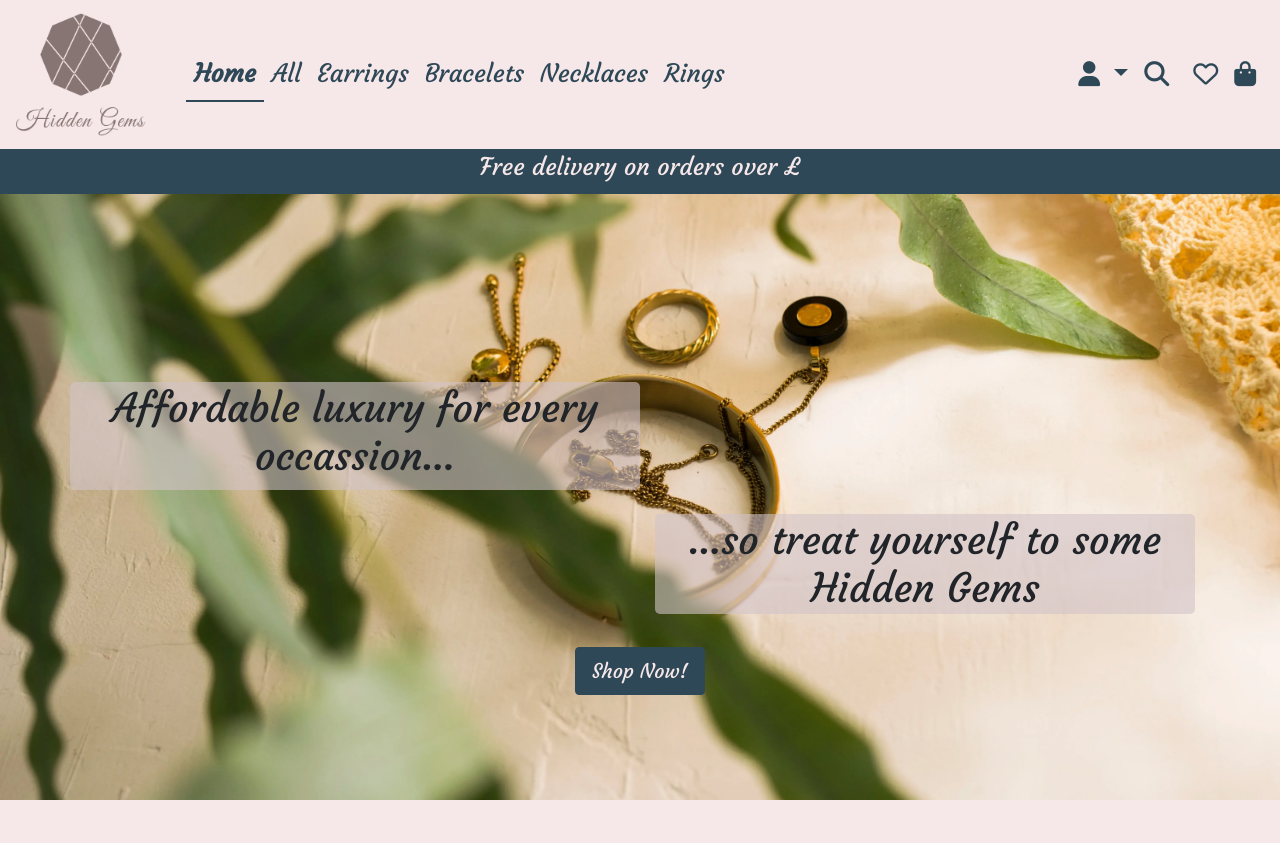
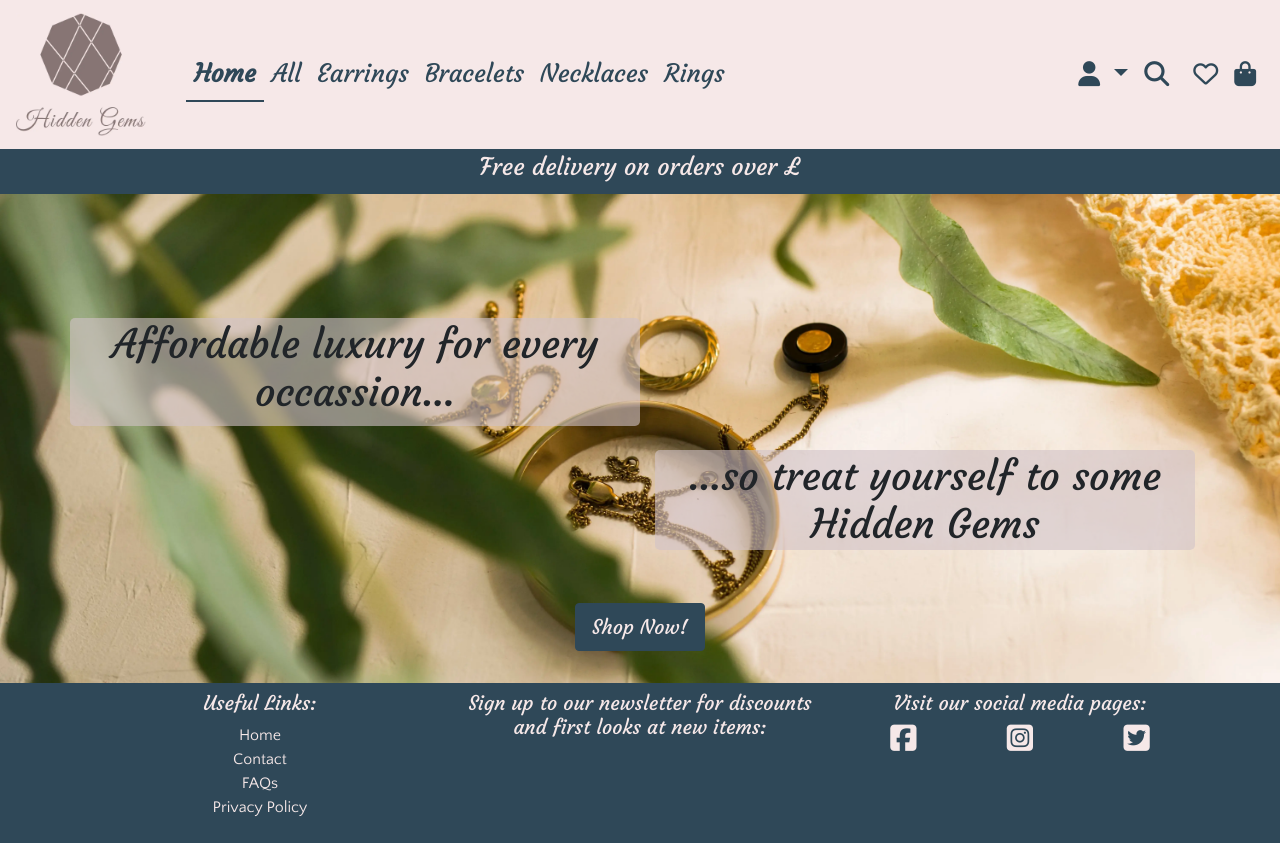
Before and after one commit to s-batish/hidden-gems, a Django app: page / in a window 1280 px wide. Before the commit the page ends 800 px from the top, so only its background shows below. Run offline with Django 3.2, Linux system fonts and the light colour scheme; some libraries are stand-ins or nearby versions.

Commit message:
Add footer

```diff
--- a/home/templates/home/index.html
+++ b/home/templates/home/index.html
@@ -10,23 +10,23 @@
 {% endblock %}
 
 {% block content %}
-<div class="container h-100 pt-4">
-    <div class="row h-100">
+<div class="container pt-4">
+    <div class="row">
         <div class="col-sm-6 hero-text">
             <h1>Affordable luxury for every occassion...</h1>
         </div>
     </div>
     <br>
-    <div class="row h-100">
+    <div class="row">
         <div class="col-sm-6"></div>
         <div class="col-sm-6">
             <h1 class=" hero-text text-right">...so treat yourself to some Hidden Gems</h1>
         </div>
     </div>
     <br>
-    <div class="d-flex justify-content-center">
+    <div class="d-flex justify-content-center my-4">
         <h2>
-            <a href="" class="buttons btn btn-lg rounded mt-2">Shop Now!</a>
+            <a href="" class="buttons btn btn-lg rounded">Shop Now!</a>
         </h2>
     </div>
 </div>
--- a/static/css/base.css
+++ b/static/css/base.css
@@ -12,14 +12,14 @@
     --dark-blue: #2f4858;
 }
 
-html {
+html, body {
     height: 100%;
 }
 
 body {
     background: url('/media/hero-image.webp') no-repeat center center fixed;
     background-size: cover;
-    height: calc(100vh - 164px);
+    /* height: calc(100vh - 164px); */
     font-family: var(--main-font);
     background-color: var(--light-pink);
 }
@@ -92,10 +92,31 @@ main {
     color: var(--light-pink);
 }
 
+/* Footer */
+footer {
+    flex-shrink: 0;
+    background-color: var(--dark-blue);
+    color: var(--light-pink);
+}
+
+.footer, .footer:hover {
+    color: var(--light-pink);
+}
+
+.footer:hover {
+    font-style: italic;
+    text-decoration: none;
+}
+
+.social-icon {
+    color: var(--light-pink);
+    font-size: 30px;
+}
+
 /* Media queries */
 @media (min-width: 992px) {
     .header-container {
-        padding-top: 164px;
+        padding-top: 100px;
     }
 }
 
--- a/templates/base.html
+++ b/templates/base.html
@@ -34,7 +34,7 @@
 
         <title>Hidden Gems {% block extra_title %}{% endblock %}</title>
       </head>
-  <body>
+  <body class="d-flex flex-column">
     {% include 'includes/navbar.html' %}
 
     <div class="text-center">
@@ -55,6 +55,8 @@
         {% endblock %}
     </main>
 
+    {% include 'includes/footer.html' %}
+
     {% block postloadjs %}
     {% endblock %}
 
--- /dev/null
+++ b/templates/includes/footer.html
@@ -0,0 +1,37 @@
+{% load static %}
+
+<footer class="text-center py-2">
+    <div class="container">
+        <div class="row">
+            <div class="col-md-4">
+                <h5>Useful Links:</h5>
+                <ul class="list-unstyled">
+                    <li><a class="footer" href="">Home</a></li>
+                    <li><a class="footer" href="">Contact</a></li>
+                    <li><a class="footer" href="">FAQs</a></li>
+                    <li><a class="footer" href="">Privacy Policy</a></li>
+                </ul>
+            </div>
+            <div class="col-md-4">
+                <h5>Sign up to our newsletter for discounts and first looks at new items:</h5>
+            </div>
+            <div class="col-md-4">
+                <h5>Visit our social media pages:</h5>
+                <div class="d-flex justify-content-center justify-content-md-around">
+                    <a href="https://www.facebook.com/" target="blank" rel="noopener"
+                        aria-label="Link to Facebook - opens in a new tab">
+                        <i class="fa-brands fa-square-facebook social-icon mx-2"></i>
+                    </a>
+                    <a href="https://www.instagram.com/" target="blank" rel="noopener"
+                        aria-label="Link to Instagram - opens in a new tab">
+                        <i class="fa-brands fa-square-instagram social-icon mx-2"></i>
+                    </a>
+                    <a href="https://www.twitter.com/" target="blank" rel="noopener"
+                        aria-label="Link to Twitter - opens in a new tab">
+                        <i class="fa-brands fa-square-twitter social-icon mx-2"></i>
+                    </a>
+                </div>
+            </div>
+        </div>
+    </div>
+</footer>
```
